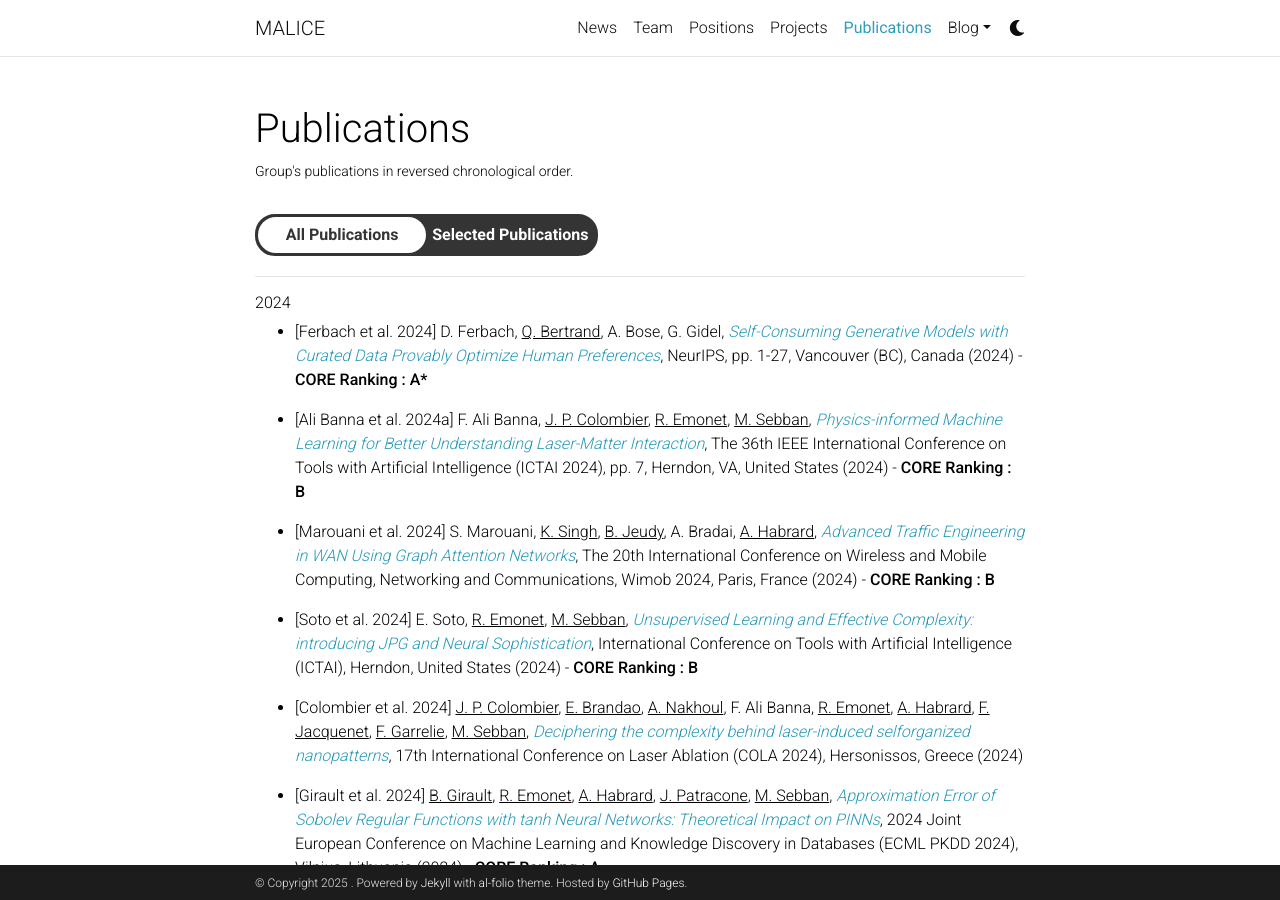
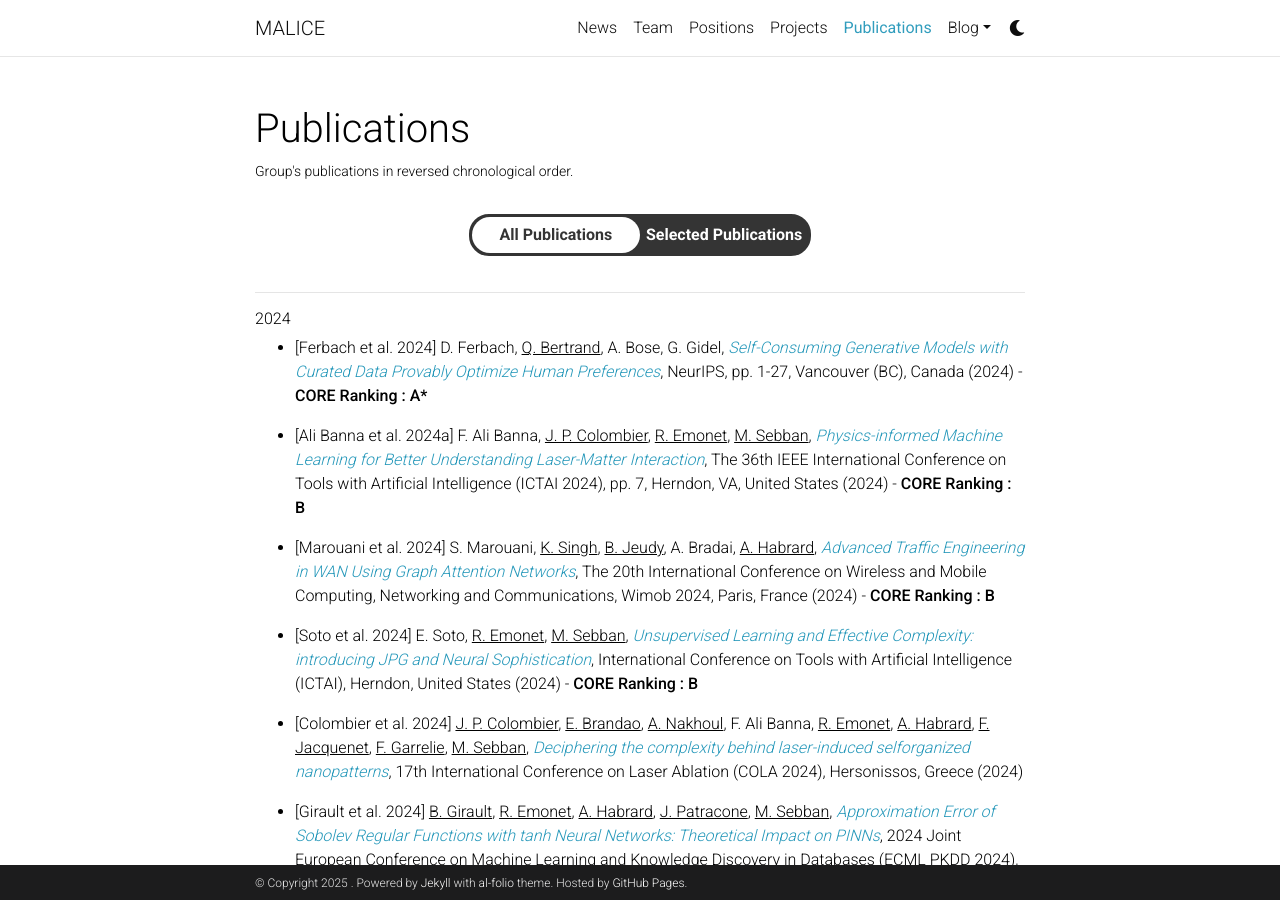
Before and after one commit to labhc-malice/labhc-malice.github.io, a Jekyll site: the page built from _pages/publications.md, in a window 1280 px wide and 900 px high. Built offline with Jekyll 4.4.1, drawn with Linux system fonts in a browser that asks for light colours; comment, search, counter and statistics services are not loaded; a style sheet for code colours, icons or effects is not loaded.

Commit message:
Update publications.md

```diff
--- a/_pages/publications.md
+++ b/_pages/publications.md
@@ -9,11 +9,12 @@ nav_order: 4
 ---
 
 <div>
-<input type="checkbox" id="toggle" class="toggleCheckbox" />
+<div style="display: flex; justify-content: center; align-items: center; width: 100%;">	<input type="checkbox" id="toggle" class="toggleCheckbox" />
 <label for="toggle" class="toggleContainer">
   <div>All Publications</div>
   <div>Selected Publications</div>
 </label>
+</div>
 
 <div id="toggleText">
   <div class="allPublications">
```
